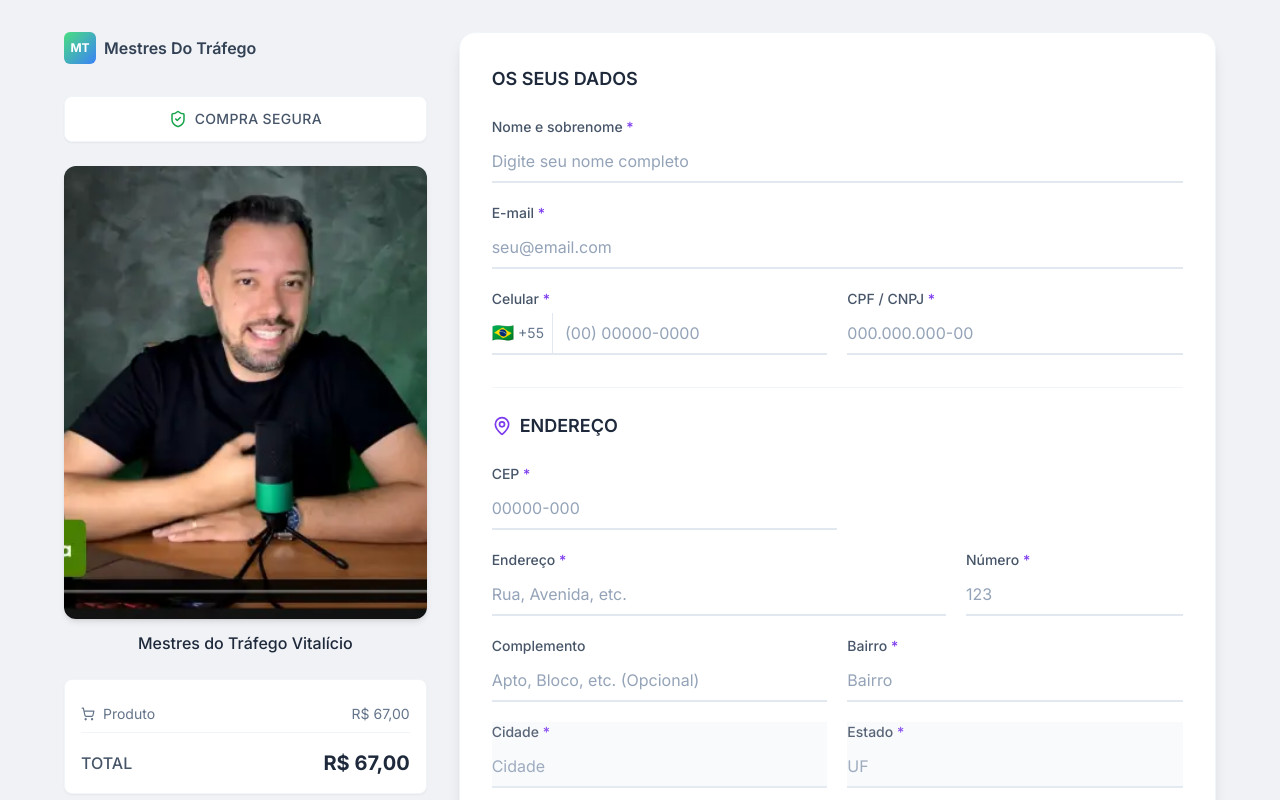
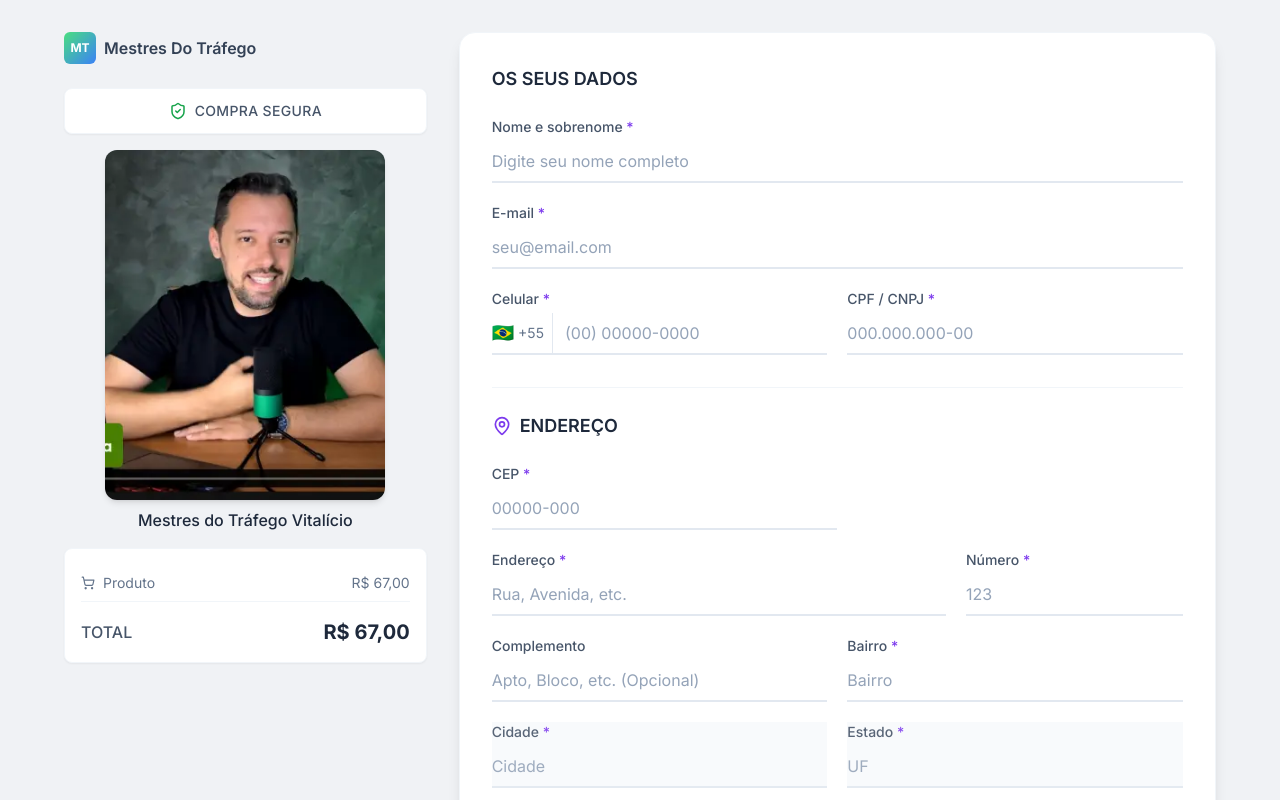
Before and after one commit to cadastrandoweb-spec/masterclasspag, a React (Vite) app: page / in a window 1280 px wide. Shown: the top 800 px of the page. Built offline with nearby package versions, Linux system fonts and the light colour scheme.

Commit message:
Reduce and optimize checkout product image layout

```diff
--- a/components/OrderSummary.tsx
+++ b/components/OrderSummary.tsx
@@ -10,7 +10,7 @@ export const OrderSummary: React.FC<OrderSummaryProps> = ({ upsellSelected }) =>
   const total = MAIN_PRODUCT.price + (upsellSelected ? UPSELL_PRODUCT.price : 0);
 
   return (
-    <div className="flex flex-col space-y-6">
+    <div className="flex flex-col space-y-4">
       {/* Header */}
       <div className="flex items-center space-x-2 mb-2">
         <div className="w-8 h-8 bg-gradient-to-br from-green-400 to-blue-500 rounded-md flex items-center justify-center text-white text-xs font-bold">
@@ -26,15 +26,20 @@ export const OrderSummary: React.FC<OrderSummaryProps> = ({ upsellSelected }) =>
       </div>
 
       {/* Product Image */}
-      <div className="relative group">
-        <div className="aspect-[4/5] w-full overflow-hidden rounded-xl bg-slate-200 shadow-md">
+      <div className="relative group -mt-2">
+        <div className="aspect-[4/5] w-full max-w-[280px] mx-auto overflow-hidden rounded-xl bg-slate-200 shadow-md">
           <img
             src={MAIN_PRODUCT.image}
             alt={MAIN_PRODUCT.name}
+            width={560}
+            height={700}
+            loading="eager"
+            fetchPriority="high"
+            decoding="async"
             className="h-full w-full object-cover object-center"
           />
         </div>
-        <div className="mt-3 text-center">
+        <div className="mt-2 text-center">
           <h3 className="text-slate-800 font-medium">{MAIN_PRODUCT.name}</h3>
         </div>
       </div>
```
